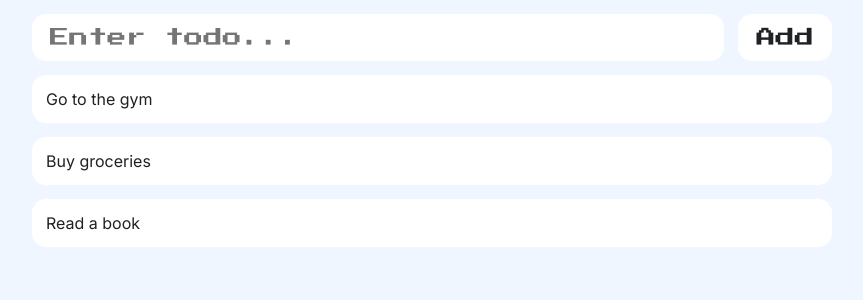
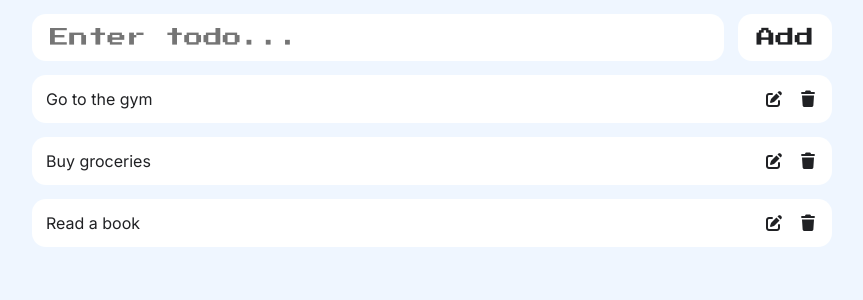
Before and after one commit to Minokainduwara/todo, a React (Vite) app: page / in a window 1280 px wide. Shown: the top 300 px of the page, without its empty margins (208-1071 px from the left). Built offline with nearby package versions, Linux system fonts and the light colour scheme.

Commit message:
render children from props

```diff
--- a/index.html
+++ b/index.html
@@ -12,6 +12,11 @@
   <link
     href="https://fonts.googleapis.com/css2?family=Inter:ital,opsz,wght@0,14..32,100..900;1,14..32,100..900&family=Press+Start+2P&display=swap"
     rel="stylesheet">
+
+  <link rel="stylesheet" href="https://cdnjs.cloudflare.com/ajax/libs/font-awesome/7.0.0/css/all.min.css"
+    integrity="sha512-DxV+EoADOkOygM4IR9yXP8Sb2qwgidEmeqAEmDKIOfPRQZOWbXCzLC6vjbZyy0vPisbH2SyW27+ddLVCN+OMzQ=="
+    crossorigin="anonymous" referrerpolicy="no-referrer" />
+
 </head>
 
 <body>
--- a/src/components/Todocard.jsx
+++ b/src/components/Todocard.jsx
@@ -1,7 +1,14 @@
 import React from 'react'
 
-export default function Todocard() {
+export default function Todocard(props) {
+  const { children } = props;
   return (
-    <div>Todocard</div>
+    <li className='todoItem'>
+      {children}
+      <div className='actionsContainer'>
+      <i className="fa-solid fa-pen-to-square"></i>
+      <i className="fa-solid fa-trash"></i>
+      </div>
+    </li>
   )
 }
--- a/src/components/Todolist.jsx
+++ b/src/components/Todolist.jsx
@@ -1,4 +1,5 @@
 import React from 'react'
+import Todocard from './Todocard'
 
 export default function Todolist() {
   let todo = [
@@ -10,7 +11,9 @@
     <ul className='main'>
       {todo.map((todo,todoIndex) => {
         return(
-          <li className= 'todoItem' key={todoIndex}>{todo}</li>
+          <Todocard key={todoIndex}>
+              <p>{todo}</p>
+          </Todocard>
         )
       })}
 
```
